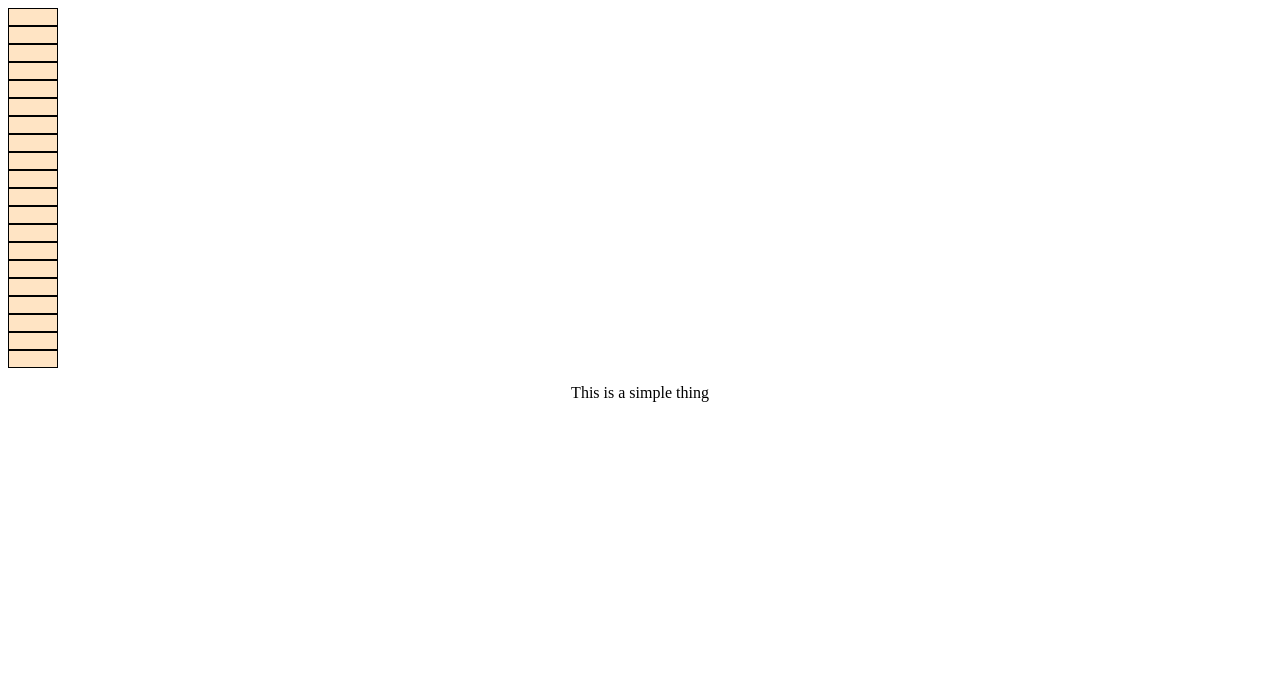
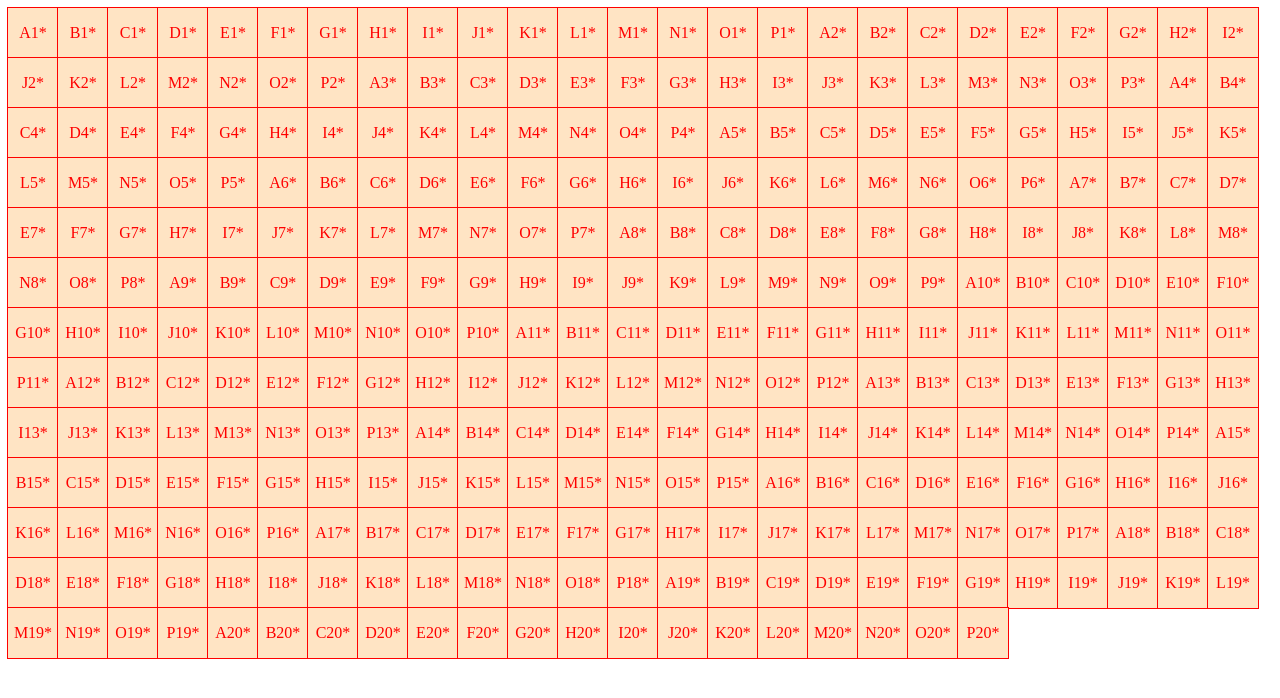
Before and after one commit to bozicschucky/ReactTeaserApp, a React (Create React App) app: page / in a window 1280 px wide. Shown: the top 698 px of the page. Built offline with nearby package versions, Linux system fonts and the light colour scheme.

Commit message:
add the grid system

```diff
--- a/src/components/cinema/grid.jsx
+++ b/src/components/cinema/grid.jsx
@@ -1,17 +1,27 @@
 import React, { Component } from "react";
 import _ from "lodash";
 
-export const CinemaSeat = ({ onClick, seatNum }) => {
+export const CinemaSeat = ({ onClick, seatNum, bookSymbol }) => {
 	return (
-		<div>
-			<div className="cinema__seat" onClick={onClick}>
-				<p>{seatNum}</p>
+		<div className="grid__parent">
+			<div
+				className="cinema__seat"
+				onClick={onClick}
+				style={{
+					color: "red",
+					display: " block"
+				}}>
+				<p>
+					{seatNum}
+					{bookSymbol}
+				</p>{" "}
+				<br />
 			</div>
 		</div>
 	);
 };
 
-export const CinemaGrid = () => {
+export const CinemaGrid = ({ onClick, bookSymbol }) => {
 	let rows = 21;
 	let columns = [
 		"A",
@@ -39,31 +49,37 @@ export const CinemaGrid = () => {
 	// console.log(16 * 20);
 	let gridMap = rows.map(x => {
 		return columnsNumber.map(y => {
-			console.log(columns[y] + x);
-			return columns[y] + x;
+			const seatNames = columns[y] + x;
+			return (
+				<CinemaSeat
+					seatNum={seatNames}
+					key={seatNames}
+					onClick={onClick}
+					bookSymbol={bookSymbol}
+				/>
+			);
 		});
 	});
 
-	// const travserse =
-	console.log(gridMap);
-	return (
-		<div>
-			{/* <table className="grid" /> */}
-			{gridMap.map(x => {
-				return <CinemaSeat />;
-			})}
-			<p>This is a simple thing</p>
-			{/* {gridMap()} */}
-			{/* <CinemaSeat /> */}
-		</div>
-	);
+	return <div>{gridMap}</div>;
 };
 
 export default class Grid extends Component {
+	state = {
+		bookStatus: false,
+		unbookedStatusSymbol: "*",
+		bookedStatusSymbol: "#"
+	};
+	onclickHandler = e => {
+		console.log("You have clicked this element");
+	};
 	render() {
 		return (
 			<div>
-				<CinemaGrid />
+				<CinemaGrid
+					onClick={this.onclickHandler}
+					bookSymbol={this.state.unbookedStatusSymbol}
+				/>
 			</div>
 		);
 	}
--- a/src/index.css
+++ b/src/index.css
@@ -1,26 +1,14 @@
 .cinema__seat{
   background-color: bisque;
-  width: 3%;
-  padding:5px;
-  padding-top: 0px;
-  padding-bottom: 0px;
-  border: 20px;
-  border-bottom-style: solid;
-  border-bottom-width: 1px;
-  border-left-color: black;
-  border-left-style: solid;
-  border-left-width: 1px;
-  border-right-color: black;
-  border-right-style: solid;
-  border-right-width: 1px;
-  border-top-color: black;
-  border-top-left-radius: 0px;
-  border-top-right-radius: 0px;
-  border-top-style: solid;
-  border-top-width: 1px;
-  border-bottom-color: black;
-  border-bottom-left-radius: 0px;
-  border-bottom-right-radius: 0px;
-  border-bottom-style: solid;
-  border-bottom-width: 1px;
+  width: 50px;
+  height: 50px;
+  outline: 1px solid;
+  float: left;
+  vertical-align:top;
+  /* display:inline-block; */
+  /* display:inline-table */
 }
+
+.grid__parent{
+  display:block;
+}
```
